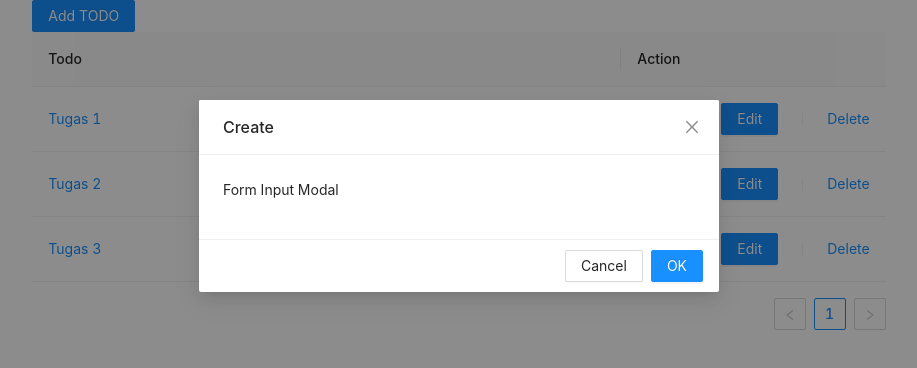
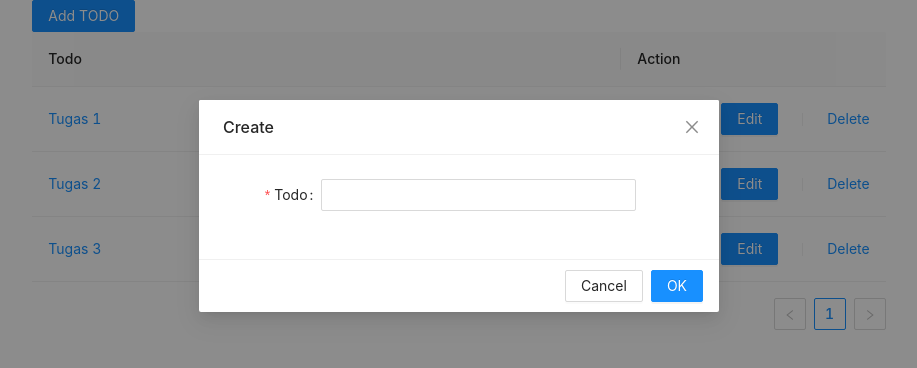
Before and after one commit to Nugrh/todo-react, a React (Create React App) app: page / in a window 1280 px wide. Both pictures are taken after a click on the button "Add TODO". Shown: the top 368 px of the page, without its empty margins (181-1098 px from the left). Built offline with nearby package versions, Linux system fonts and the light colour scheme.

Commit message:
Add & Edit Modal Form

```diff
--- a/src/components/CreateModal.js
+++ b/src/components/CreateModal.js
@@ -1,5 +1,5 @@
 import React, { useState } from 'react';
-import { Modal, Button } from 'antd';
+import { Modal, Button, Form, Input, onFinishFailed, onFinish } from 'antd';
 
 const CreateModal = () => {
     const [isModalVisible, setIsModalVisible] = useState(false);
@@ -22,7 +22,23 @@ const CreateModal = () => {
                 Add TODO
             </Button>
             <Modal title="Create" visible={isModalVisible} onOk={handleOk} onCancel={handleCancel}>
-                <p>Form Input Modal</p>
+                <Form
+                    name="todo"
+                    labelCol={{ span: 5 }}
+                    wrapperCol={{ span: 16 }}
+                    initialValues={{ remember: true }}
+                    // onFinish={onFinish}
+                    // onFinishFailed={onFinishFailed}
+                    autoComplete="off"
+                >
+                    <Form.Item
+                        label="Todo"
+                        name="todo"
+                        rules={[{ required: true, message: 'Please input your todo!' }]}
+                    >
+                        <Input />
+                    </Form.Item>
+                </Form>
             </Modal>
         </>
     );
--- a/src/components/EditModal.js
+++ b/src/components/EditModal.js
@@ -1,5 +1,5 @@
 import React, { useState } from 'react';
-import { Modal, Button } from 'antd';
+import { Modal, Button, Form, Input } from 'antd';
 
 const EditModal = () => {
     const [isModalVisible, setIsModalVisible] = useState(false);
@@ -22,7 +22,24 @@ const EditModal = () => {
                 Edit
             </Button>
             <Modal title="Edit" visible={isModalVisible} onOk={handleOk} onCancel={handleCancel}>
-                <p>Form Edit Modal</p>
+                <Form
+                    name="basic"
+                    labelCol={{ span: 5 }}
+                    wrapperCol={{ span: 16 }}
+                    initialValues={{ remember: true }}
+                    // onFinish={onFinish}
+                    // onFinishFailed={onFinishFailed}
+                    autoComplete="off"
+                >
+                    <Form.Item
+                        label="Todo"
+                        name="todo"
+                        value="Someting"
+                        rules={[{ required: true, message: 'Please input your todo!' }]}
+                    >
+                        <Input />
+                    </Form.Item>
+                </Form>
             </Modal>
         </>
     );
--- a/src/components/TableComponent.js
+++ b/src/components/TableComponent.js
@@ -26,7 +26,6 @@ const columns = [
 ];
 
 const TableComponent = (props) => {
-
     return (
         <div>
             <Table columns={columns} dataSource={props.users} />
```
